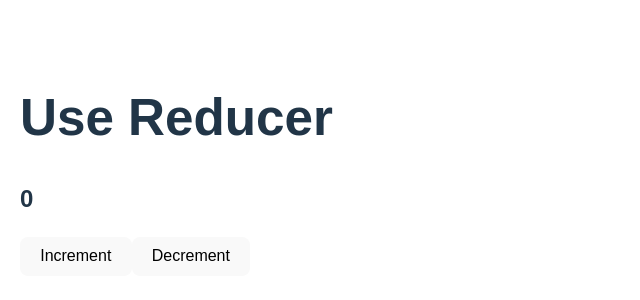
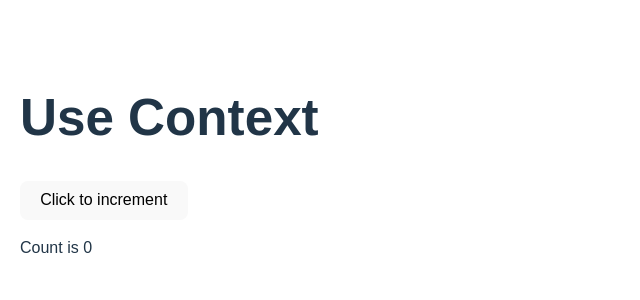
Before and after one commit to Kartavikoya/React-app, a React (Vite) app: page / in a window 1280 px wide. Shown: the part 234-534 px from the top of the page, without its empty margins (0-640 px from the left). Built offline with nearby package versions, Linux system fonts and the light colour scheme.

Commit message:
Usecontext hook added

```diff
--- a/src/App.jsx
+++ b/src/App.jsx
@@ -6,6 +6,7 @@ import Cart from './hooks/useState/AddtoCart.jsx';
 import UseRefExamples from './hooks/useRef/UseRefExample.jsx';
 import DomManipu from './hooks/useRef/DomManipulationref.jsx';
 import UseReducerExamples from './hooks/useReducer/UseReducerExample.jsx';
+import UseContext from './hooks/useContext/Exmple.jsx';
 
 function App() {
   return (
@@ -18,7 +19,8 @@ function App() {
       <Cart/> */}
       {/* <UseRefExamples/>
       <DomManipu/> */}
-      <UseReducerExamples/>
+      {/* <UseReducerExamples/> */}
+      <UseContext/>
     </>
   );
 }
--- /dev/null
+++ b/src/components/Buttons/index.jsx
@@ -0,0 +1,13 @@
+import { useState } from "react";
+import { Text } from "../Text";
+
+export const Button = ({count, onButtonClick}) =>{
+
+
+    return(
+        <>
+            <button onClick={onButtonClick}>Click to increment</button>
+            <Text count={count}/>
+        </>
+    )
+}
--- /dev/null
+++ b/src/components/Text/index.jsx
@@ -0,0 +1,5 @@
+export const Text = ({count}) => {
+    return(
+        <p>Count is {count}</p>
+    )
+}
--- /dev/null
+++ b/src/hooks/useContext/Exmple.jsx
@@ -0,0 +1,25 @@
+import { useReducer, useState } from "react";
+import { Button } from "../../components/Buttons";
+
+function Demo(){
+
+    const [count, SetCount] = useState(0);
+
+    const onButtonClick = () =>{
+        SetCount(count + 1);
+    }
+    return(
+        <>
+            <Button count={count} onButtonClick={onButtonClick}/>
+        </>
+    );
+}
+
+export default function useContext() {
+  return (
+    <div style={{ padding: '20px', fontFamily: 'Arial' }}>
+      <h1>Use Context</h1>
+      <Demo />
+    </div>
+  );
+}
```
